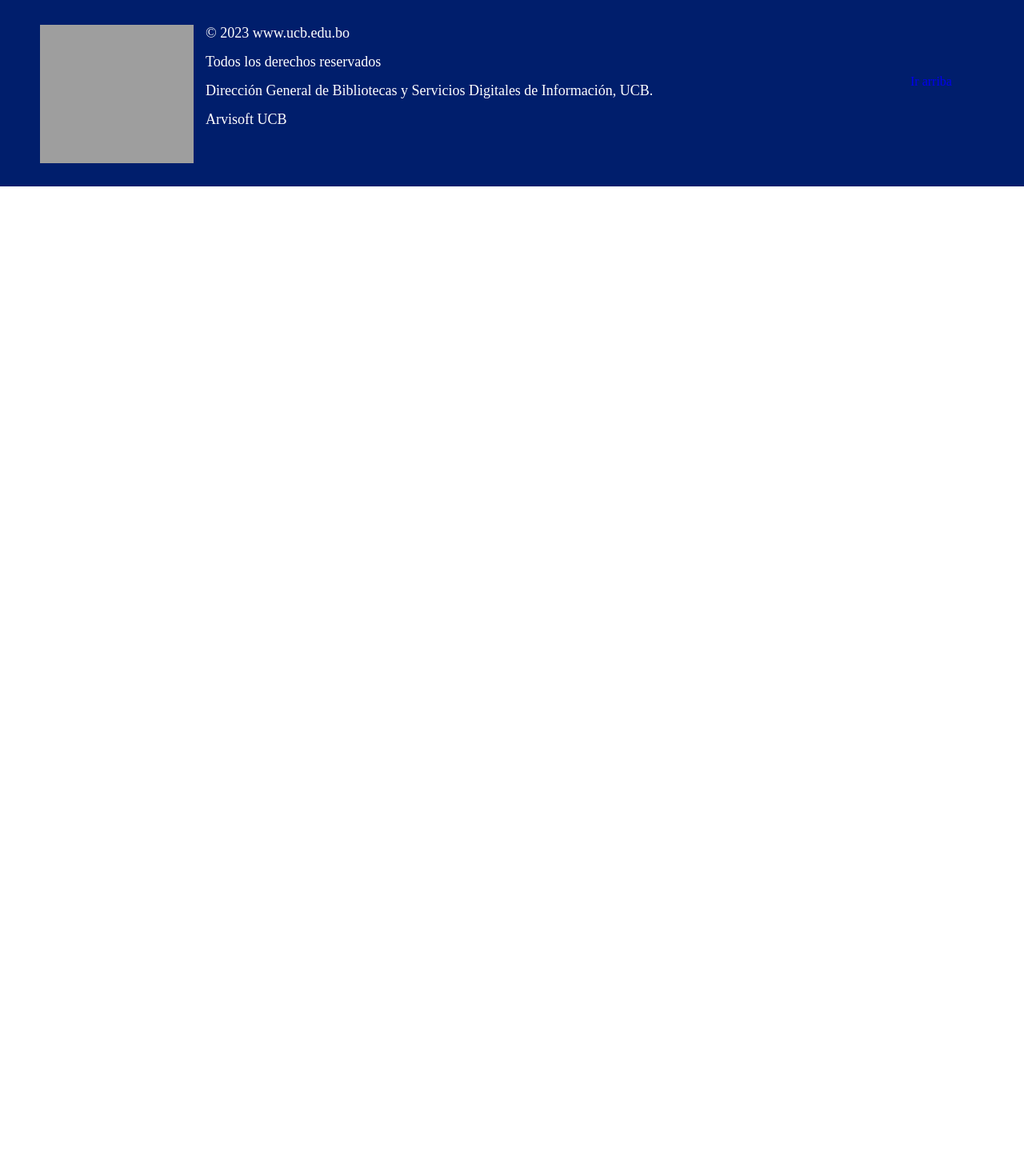
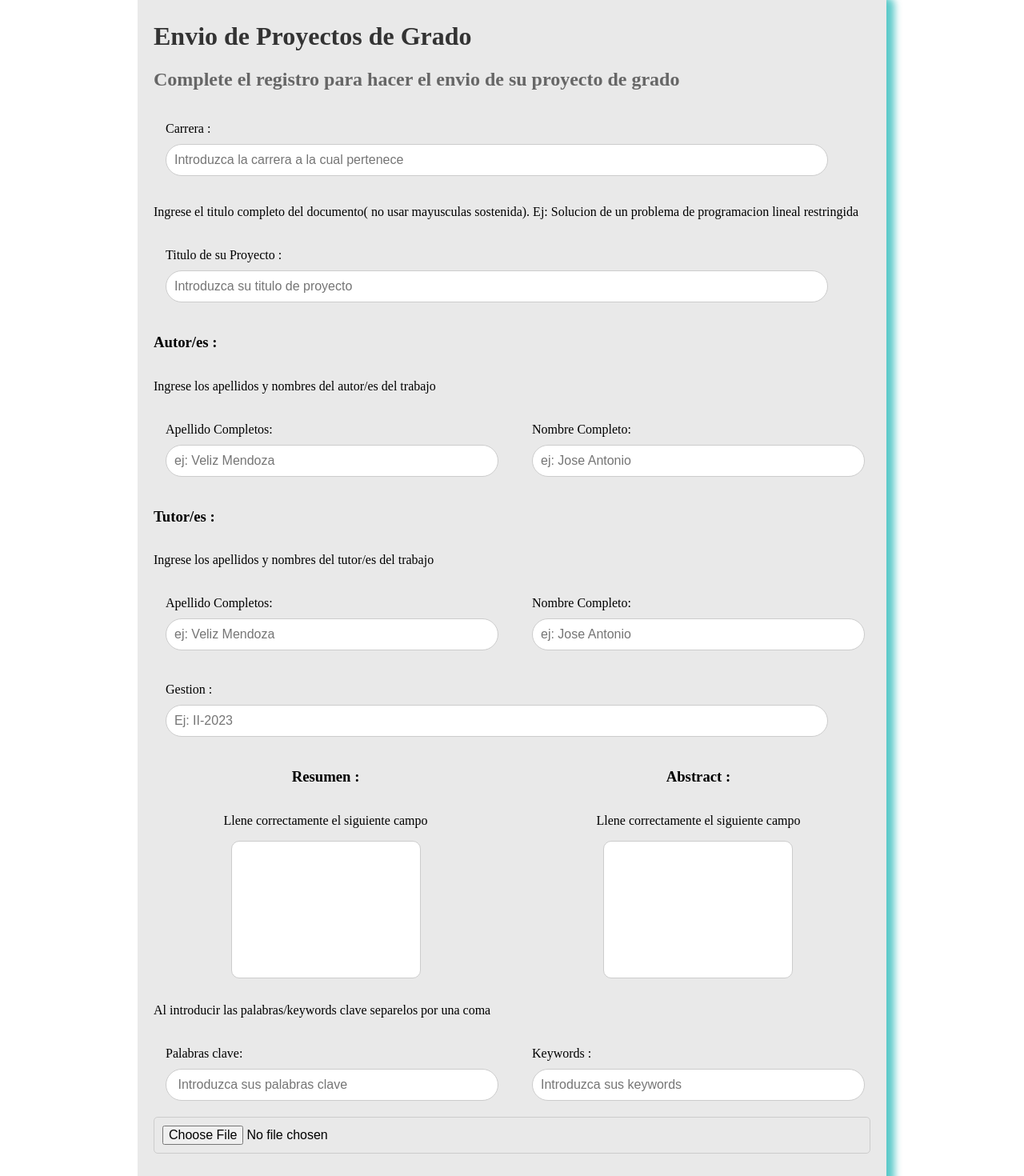
Before and after one commit to LuanHuanca/Repositorio_PG, a React (Vite) app in the folder Frontend/repositorio-pg/: page /envioProyecto in a window 1280 px wide. Shown: the part 156-1626 px from the top of the page at 80% size. Before the commit the page ends 800 px from the top, so only its background shows below. Built offline with nearby package versions, Linux system fonts and the light colour scheme; grey boxes are pictures that could not be loaded; some icons are missing.

Commit message:
creacion de formulario de envio proyecto

```diff
--- a/Frontend/repositorio-pg/package.json
+++ b/Frontend/repositorio-pg/package.json
@@ -16,7 +16,8 @@
     "react": "^18.2.0",
     "react-dom": "^18.2.0",
     "react-google-login": "^5.2.2",
-    "react-router-dom": "^6.19.0"
+    "react-router-dom": "^6.19.0",
+    "sweetalert2": "^11.10.1"
   },
   "devDependencies": {
     "@iconify/react": "^4.1.1",
--- a/Frontend/repositorio-pg/src/App.jsx
+++ b/Frontend/repositorio-pg/src/App.jsx
@@ -7,6 +7,7 @@ import Appbar from "./components/organismos/Appbar";
 import LoginScreen from "./screens/LoginScreen";
 import PerfilScreen from "./screens/PerfilScreen";
 import Footer from "./components/organismos/Footer";
+import EnvioProyectoScreen from "./screens/EnvioProyectoScreen";
 
 function App() {
   const location = useLocation();
@@ -23,6 +24,7 @@ function App() {
         <Route path="/tarjetaTesis" element={<TarjetaTesisScreen />}/>
         <Route path="/login" element={<LoginScreen />}/>
         <Route path="/perfil" element={<PerfilScreen/>} />
+        <Route path="/envioProyecto" element={<EnvioProyectoScreen/>} />
       </Routes>
       {!hideRoutes.includes(location.pathname) && <Footer/>}
     </div>
--- a/Frontend/repositorio-pg/src/components/atomos/Lenguaje.jsx
+++ b/Frontend/repositorio-pg/src/components/atomos/Lenguaje.jsx
@@ -3,12 +3,13 @@ import { NavLink } from "react-router-dom";
 import { Icon } from "@iconify/react";
 import "./Lenguaje.css";
 import { GoogleLogout } from "react-google-login";
+import { dialogoSuperior } from "../../services/sweetalerts";
 
 const Lenguaje = ({ loggedIn, userName }) => {
   const clientID =
   "211803212290-uqelcl3mjmgdogkuvh22nusbfgalibst.apps.googleusercontent.com";
   const handleLogout = () => {
-    console.log("se cerro la sesion correctamente");
+    dialogoSuperior("success","se cerro la sesion correctamente");
     localStorage.clear();
     window.location.href = "/";
   };
@@ -21,7 +22,7 @@ const Lenguaje = ({ loggedIn, userName }) => {
         </NavLink>
       ) : (
         <>
-          <NavLink className="btn" to="/agregar-proyecto">
+          <NavLink className="btn" to="/envioProyecto">
             Subir Proyecto
           </NavLink>
 
--- a/Frontend/repositorio-pg/src/components/moleculas/CustomInput.css
+++ b/Frontend/repositorio-pg/src/components/moleculas/CustomInput.css
@@ -9,7 +9,7 @@
     margin: 5px 0px;
 }
 .custom-input-container input{
-    width: 280px;
+    width: 90%;
     margin: 5px 0px;
     border-radius: 20px;
     height: fit-content;
--- /dev/null
+++ b/Frontend/repositorio-pg/src/screens/EnvioProyectoScreen.css
@@ -0,0 +1,88 @@
+.ScreenEnvio {
+    display: flex;
+    align-items: center;
+    justify-content: center;
+  }
+.EnvioProyectoScreen {
+
+    margin: 20px;
+    padding: 20px;
+    width: 70%;
+    background-color: #e9e9e9;
+    box-shadow: 10px 10px 10px rgba(19, 177, 177, 0.697);
+    border-radius: 10px;
+  }
+
+  h1 {
+    color: #333;
+  }
+
+  h2 {
+    color: #666;
+  }
+
+  form {
+    display: flex;
+    flex-direction: column;
+  }
+
+  label {
+    font-weight: bold;
+    margin-bottom: 5px;
+  }
+
+  input,
+  textarea {
+    padding: 10px;
+    margin-bottom: 15px;
+    border: 1px solid #ccc;
+    border-radius: 5px;
+    font-size: 16px;
+  }
+
+  .autores,
+  .tutores,
+  .keywords {
+    display: grid;
+    grid-template-columns: 1fr 1fr;
+    column-gap: 20px;
+  }
+
+  .resumenAbstract {
+    display: flex;
+    align-items: center;
+    justify-content: space-between;
+  }
+
+  .resumen,
+  .abstract {
+    width: 48%;
+    display: flex;
+    flex-direction: column;
+    align-items: center;
+  }
+
+  .resumenAbstract textarea {
+    border-radius: 10px;
+    border: 1px solid #ccc;
+    resize: none;
+    height: 150px;
+  }
+
+  .button-container {
+    text-align: center;
+  }
+
+  .button-envio {
+    background-color: #4caf50;
+    color: #fff;
+    padding: 10px 20px;
+    border: none;
+    border-radius: 5px;
+    font-size: 16px;
+    cursor: pointer;
+  }
+
+  .button-envio button:hover {
+    background-color: #45a049;
+  }
--- /dev/null
+++ b/Frontend/repositorio-pg/src/screens/EnvioProyectoScreen.jsx
@@ -0,0 +1,154 @@
+import React, { useState } from "react";
+import CustomInput from "../components/moleculas/CustomInput";
+import "./EnvioProyectoScreen.css";
+import { dialogoSuperior } from "../services/sweetalerts";
+
+const EnvioProyectoScreen = () => {
+  const [carrera, setCarrera] = useState("");
+  const [tituloProyecto, setTituloProyecto] = useState("");
+  const [apellidoAutor, setApellidoAutor] = useState("");
+  const [nombreAutor, setNombreAutor] = useState("");
+  const [apellidoTutor, setApellidoTutor] = useState("");
+  const [nombreTutor, setNombreTutor] = useState("");
+  const [gestion, setGestion] = useState("");
+  const [resumen, setResumen] = useState("");
+  const [abstract, setAbstract] = useState("");
+  const [palabrasClave, setPalabrasClave] = useState("");
+  const [keywords, setKeywords] = useState("");
+  const [archivo, setArchivo] = useState(null);
+  const handleSubmit = (e) => {
+    e.preventDefault();
+    // Aqui ponemos el dialogo de confirmacion debido a que se cargo correctamente el formulario
+    dialogoSuperior("success","Proyecto cargado con exito");
+    // Limpiar los campos después de enviar el formulario
+    setCarrera("");
+    setTituloProyecto("");
+    setApellidoAutor("");
+    setNombreAutor("");
+    setApellidoTutor("");
+    setNombreTutor("");
+    setGestion("");
+    setResumen("");
+    setAbstract("");
+    setPalabrasClave("");
+    setKeywords("");
+    setArchivo(null);
+  };
+  return (
+    <div className="ScreenEnvio">
+      <div className="EnvioProyectoScreen">
+        <h1>Envio de Proyectos de Grado</h1>
+        <h2>
+          Complete el registro para hacer el envio de su proyecto de grado
+        </h2>
+        <form onSubmit={handleSubmit}>
+          <CustomInput
+            title={"Carrera :"}
+            placeholder={"Introduzca la carrera a la cual pertenece"}
+            value={carrera}
+            onChange={(e) => setCarrera(e.target.value)}
+          />
+          <p>
+            Ingrese el titulo completo del documento( no usar mayusculas
+            sostenida). Ej: Solucion de un problema de programacion lineal
+            restringida
+          </p>
+          <CustomInput
+            title={"Titulo de su Proyecto :"}
+            placeholder={"Introduzca su titulo de proyecto"}
+            value={tituloProyecto}
+            onChange={(e) => setTituloProyecto(e.target.value)}
+          />
+          <h3>Autor/es :</h3>
+          <p>Ingrese los apellidos y nombres del autor/es del trabajo</p>
+          <div className="autores">
+            <CustomInput
+              title={"Apellido Completos:"}
+              placeholder={"ej: Veliz Mendoza"}
+              value={apellidoAutor}
+              onChange={(e) => setApellidoAutor(e.target.value)}
+            />
+            <CustomInput
+              title={"Nombre Completo: "}
+              placeholder={"ej: Jose Antonio"}
+              value={nombreAutor}
+              onChange={(e) => setNombreAutor(e.target.value)}
+            />
+          </div>
+          <h3>Tutor/es :</h3>
+          <p>Ingrese los apellidos y nombres del tutor/es del trabajo</p>
+          <div className="tutores">
+            <CustomInput
+              title={"Apellido Completos:"}
+              placeholder={"ej: Veliz Mendoza"}
+              value={apellidoTutor}
+              onChange={(e) => setApellidoTutor(e.target.value)}
+            />
+            <CustomInput
+              title={"Nombre Completo: "}
+              placeholder={"ej: Jose Antonio"}
+              value={nombreTutor}
+              onChange={(e) => setNombreTutor(e.target.value)}
+            />
+          </div>
+          <CustomInput
+            title={"Gestion :"}
+            placeholder={"Ej: II-2023"}
+            value={gestion}
+            onChange={(e) => setGestion(e.target.value)}
+          />
+          <div className="resumenAbstract">
+            <div className="resumen">
+              <h3>Resumen :</h3>
+              <p>Llene correctamente el siguiente campo</p>
+              <textarea
+                name="resumen"
+                className="area_texto"
+                value={resumen}
+                onChange={(e) => setResumen(e.target.value)}
+              ></textarea>
+            </div>
+            <div className="abstract">
+              <h3>Abstract :</h3>
+              <p>Llene correctamente el siguiente campo</p>
+              <textarea
+                name="abstract"
+                className="area_texto"
+                value={abstract}
+                onChange={(e) => setAbstract(e.target.value)}
+              ></textarea>
+            </div>
+          </div>
+          <p>
+            Al introducir las palabras/keywords clave separelos por una coma
+          </p>
+          <div className="keywords">
+            <CustomInput
+              title={"Palabras clave: "}
+              placeholder={" Introduzca sus palabras clave"}
+              value={palabrasClave}
+              onChange={(e) => setPalabrasClave(e.target.value)}
+            />
+            <CustomInput
+              title={"Keywords :"}
+              placeholder={"Introduzca sus keywords"}
+              value={keywords}
+              onChange={(e) => setKeywords(e.target.value)}
+            />
+          </div>
+          <input
+            type="file"
+            value={archivo}
+            onChange={(e) => setArchivo(e.target.value)}
+          />
+          <br />
+          <button type="submit" className="button-envio">
+            Enviar trabajo
+          </button>
+        </form>
+      </div>
+    </div>
+  );
+};
+
+export default EnvioProyectoScreen;
--- a/Frontend/repositorio-pg/src/screens/LoginScreen.jsx
+++ b/Frontend/repositorio-pg/src/screens/LoginScreen.jsx
@@ -6,6 +6,7 @@ import CustomInput from "../components/moleculas/CustomInput";
 import "./LoginScreen.css";
 import { useLocalStorage } from "../services/useLocalStorage";
 import HomeScreen from "./HomeScreen";
+import { alertaError, dialogoSuperior } from "../services/sweetalerts";
 
 const LoginScreen = () => {
   const clientID =
@@ -38,10 +39,11 @@ const LoginScreen = () => {
     setLoggedIn(true);
     //navega la pantalla home con exito y logeo ya definido
     navigate("/");
+    dialogoSuperior("success","Sesion Iniciada con exito");
   };
 
   const onFailure = (response) => {
-    console.log("Algo salió mal al iniciar sesión con Google");
+    alertaError("Algo salió mal al iniciar sesión");
   };
 
   useEffect(() => {
--- /dev/null
+++ b/Frontend/repositorio-pg/src/services/sweetalerts.js
@@ -0,0 +1,20 @@
+import Swal from 'sweetalert2'
+
+export function alertaError(mensaje){
+    Swal.fire({
+        title: 'Oops..',
+        text: mensaje,
+        icon: 'error',
+        confirmButtonText: 'Aceptar'
+      })
+}
+
+export function dialogoSuperior(icono,titulo){
+    Swal.fire({
+        position: "top-end",
+        icon: icono,
+        title: titulo,
+        showConfirmButton: false,
+        timer: 1500
+      });
+}
```
Also changed, not shown: 1 other file (tests, documents, lock files or other folders).
